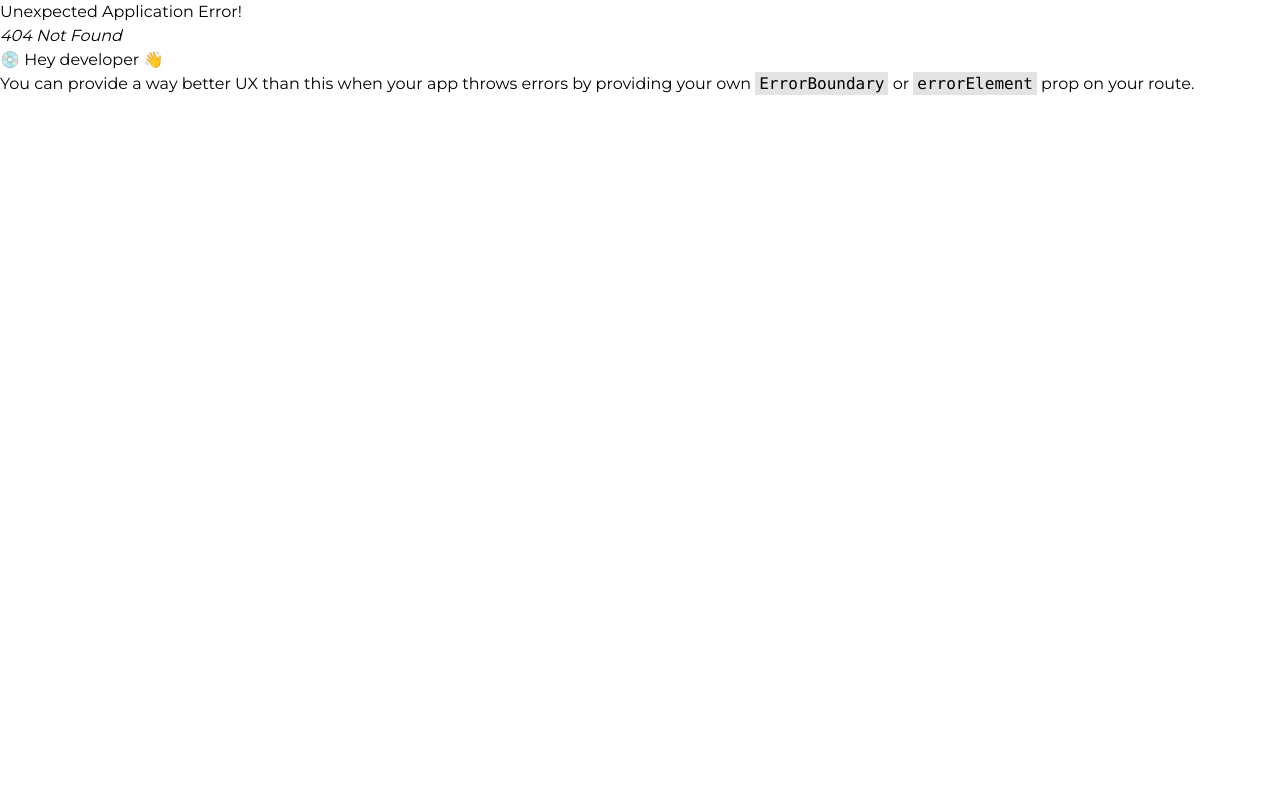
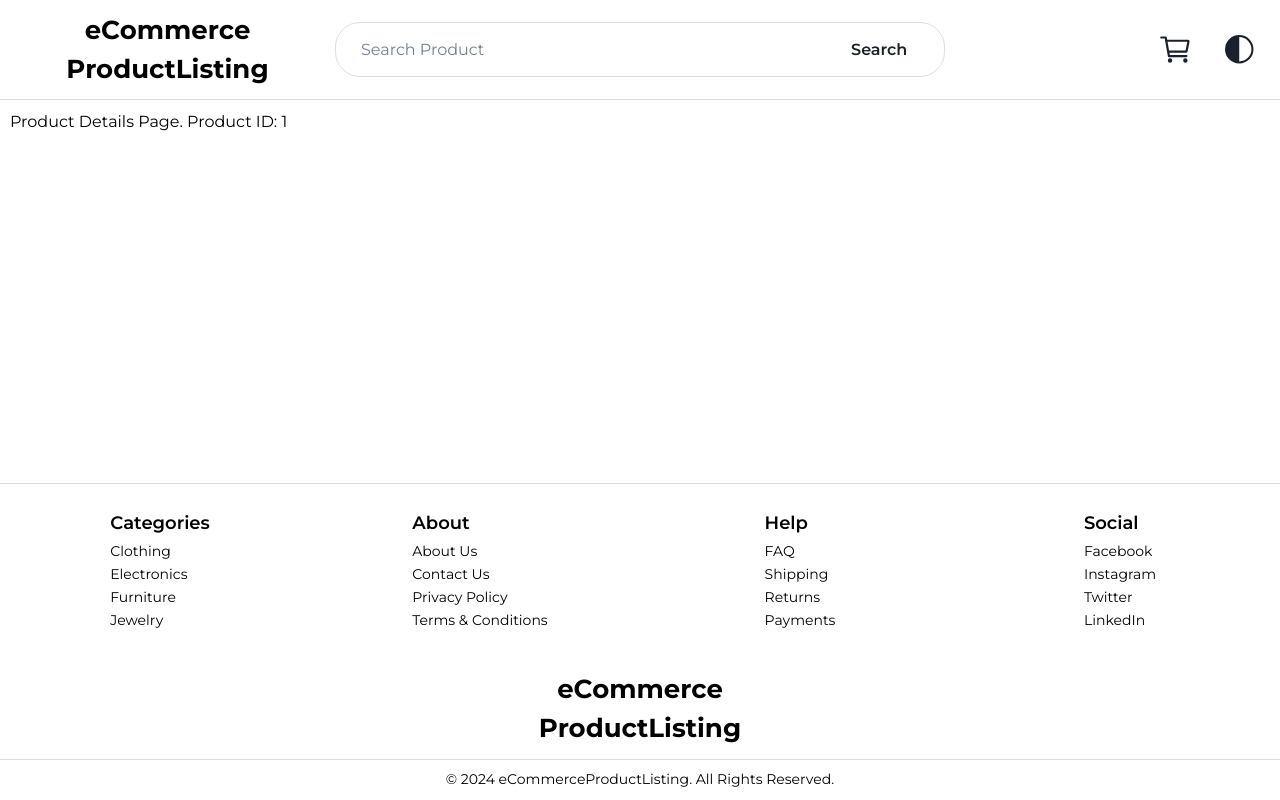
Before and after one commit to saintyusuf/case-eCommerceProductListing, a React (Create React App) app: page /product/1 in a window 1280 px wide. Before the commit this address had no page. Built offline with nearby package versions, Linux system fonts and the light colour scheme.

Commit message:
NEW: product details page

```diff
--- a/src/components/logo.component.tsx
+++ b/src/components/logo.component.tsx
@@ -1,11 +1,14 @@
-import { Text } from "@chakra-ui/react"
+import { Box, BoxProps, Text } from "@chakra-ui/react"
+import { Link } from "react-router-dom"
 
-const LogoComponent = () => {
+const LogoComponent = (props:BoxProps) => {
   return (
-    <Text fontSize={26} fontWeight={700} textAlign="center" w="100%" display="flex" flexDir="column">
-      <span>eCommerce</span>
-      <span>ProductListing</span>
-    </Text>
+    <Box as={Link} to="/" mx="auto" {...props}>
+      <Text fontSize={26} fontWeight={700} textAlign="center" w="100%" display="flex" flexDir="column">
+        <span>eCommerce</span>
+        <span>ProductListing</span>
+      </Text>
+    </Box>
   )
 }
 
--- a/src/components/product.component.tsx
+++ b/src/components/product.component.tsx
@@ -5,6 +5,7 @@ import ButtonComponent from "./button.component"
 import User from "../classes/user.class"
 import { useSelector } from "react-redux"
 import { RootState } from "../redux/store"
+import { Link } from "react-router-dom"
 
 interface Props {
   product: ProductType
@@ -24,7 +25,9 @@ const ProductComponent = (props:Props) => {
   return (
     <Box key={props.product.id} w="25%" p="5px">
       <Box w="100%" h="100%" border="1px solid var(--borderColor)" borderRadius="10px" overflow="hidden" onMouseEnter={()=>setFooterButtonVisible(true)} onMouseLeave={()=>setFooterButtonVisible(false)}>
-        <Img src={props.product.image} w="100%" h="200px" p="15px" objectFit="contain" bg="#fff"/>
+        <Box as={Link} to={`/product/${props.product.id}`} display="block" w="100%" h="200px" p="15px" overflow="hidden">
+          <Img src={props.product.image} w="100%" h="100%" objectFit="contain" bg="#fff"/>
+        </Box>
         <Box pos="relative" h="90px">
           {
             isFooterButtonsVisible ? (
--- a/src/index.tsx
+++ b/src/index.tsx
@@ -12,11 +12,16 @@ import Layout from "./layout/index.layout"
 
 // PAGES
 import HomePage from "./pages/home.page"
+import ProductDetailsPage from "./pages/productDetails.page"
 
 const router = createBrowserRouter([
   {
     path: "/",
     element: <Layout children={<HomePage/>}/>
+  },
+  {
+    path: "/product/:id",
+    element: <Layout children={<ProductDetailsPage/>}/>
   }
 ])
 
--- a/src/layout/index.layout.tsx
+++ b/src/layout/index.layout.tsx
@@ -3,17 +3,21 @@ import { Box } from "@chakra-ui/react"
 import HeaderLayout from "./header.layout"
 import FooterLayout from "./footer.layout"
 import SidebarLayout from "./sidebar.layout"
+import { useLocation } from "react-router-dom"
 
 interface Props {
   children: React.ReactNode
 }
 
 const Layout = (props: Props) => {
+
+  const location = useLocation()
+
   return (
     <Box display="flex" flexDir="column" w="100%" h="100%">
       <HeaderLayout/>
       <Box display="flex" flexDir="row" minH="calc(100vh - 317px - 100px)" m="100px auto 0 auto" w="100%" maxW="1440px">
-        <SidebarLayout/>
+        {location.pathname.split("/")[1] === "product" ? null : <SidebarLayout/>}
         <Box w="75%" p="10px">
           {props.children}
         </Box>
--- /dev/null
+++ b/src/pages/productDetails.page.tsx
@@ -0,0 +1,16 @@
+import { Box } from "@chakra-ui/react"
+import { useParams } from "react-router-dom"
+
+const ProductDetailsPage = () => {
+
+  const { id } = useParams<{id:string}>()
+
+
+  return (
+    <Box>
+      Product Details Page. Product ID: {id}
+    </Box>
+  )
+}
+
+export default ProductDetailsPage
--- a/src/redux/user/user.slice.ts
+++ b/src/redux/user/user.slice.ts
@@ -1,4 +1,4 @@
-import { createSlice, PayloadAction } from "@reduxjs/toolkit";
+import { createSlice, PayloadAction } from "@reduxjs/toolkit"
 import UserType from "../../types/user.type"
 
 const initialState:UserType = {
```
Also changed, not shown: src/components/numberInput.component.tsx (indentation only).
